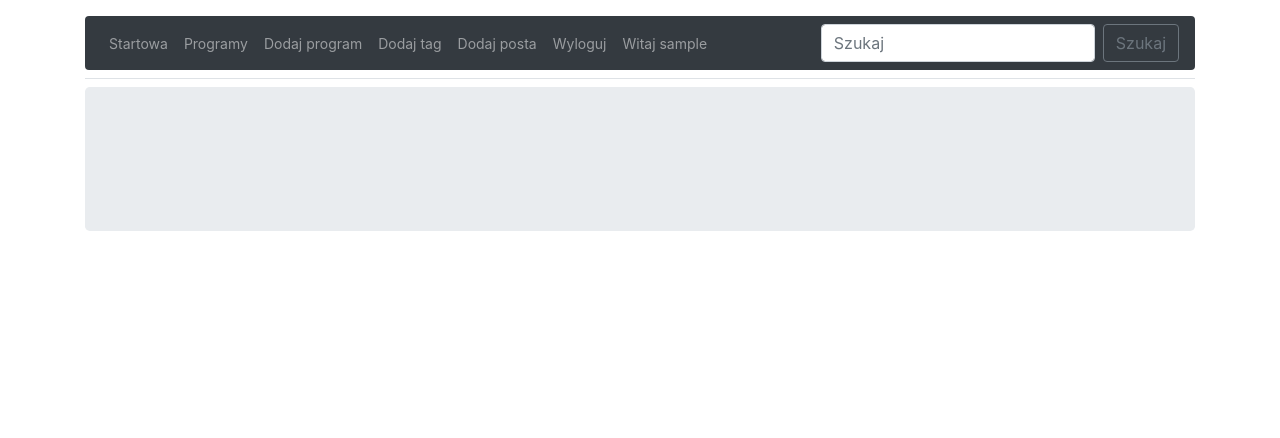
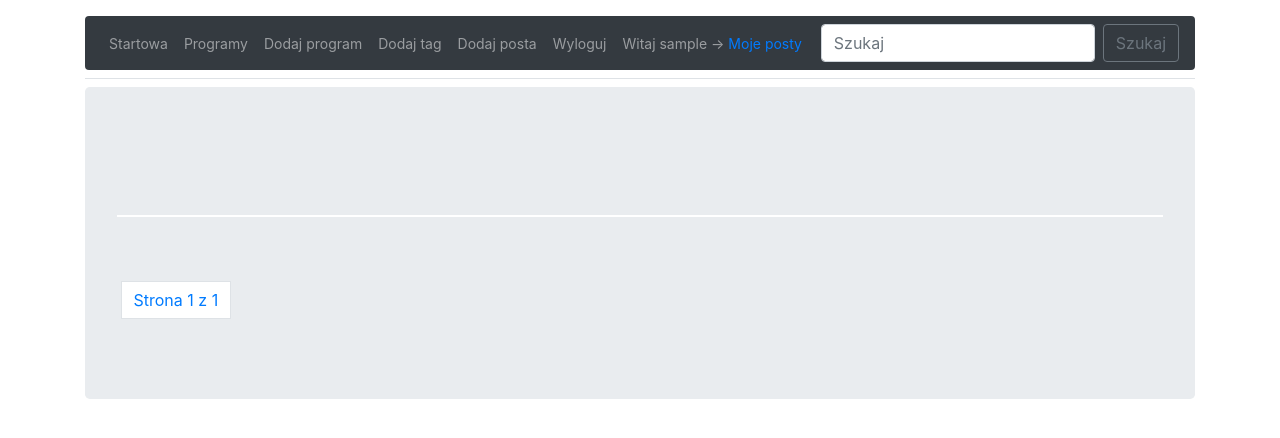
Before and after one commit to RyszardUrbanczyk/addFindTag_blog, a Django app: page /program-list/ in a window 1280 px wide. Shown: the top 438 px of the page. Run offline with Django 3.2, Linux system fonts and the light colour scheme; the visitor is signed in with stand-in values (Sample User, id 1); data that the repository does not hold is empty; some libraries are stand-ins or nearby versions.

Commit message:
Adding a view, template and url with the list of posts of the currently logged in user

```diff
--- a/addFindTag_blog/urls.py
+++ b/addFindTag_blog/urls.py
@@ -36,4 +36,5 @@ urlpatterns = [
     path('add-post/', views.AddPostView.as_view(), name='add-post'),
     path('add-comment/<int:id>/', views.AddCommentView.as_view(), name='add-comment'),
     path('add-tag/', views.AddTag.as_view(), name='add-tag'),
+    path('post-user/', views.ListPostLoggedUser.as_view(), name='post-user'),
 ] + static(settings.MEDIA_URL, document_root = settings.MEDIA_ROOT)
--- a/blog_app/views.py
+++ b/blog_app/views.py
@@ -1,4 +1,4 @@
-from django.contrib.auth.mixins import LoginRequiredMixin
+from django.contrib.auth.mixins import LoginRequiredMixin, PermissionRequiredMixin
 from django.contrib.auth.models import User
 from django.core import paginator
 from django.core.paginator import Paginator, EmptyPage, PageNotAnInteger
@@ -175,3 +175,10 @@ class AddTag(LoginRequiredMixin, CreateView):
     def get_context_data(self, **kwargs):
         ctx = {'form': AddTagForm()}
         return ctx
+
+
+class ListPostLoggedUser(View):
+
+    def get(self, request):
+        posts = Post.objects.filter(author=request.user)
+        return render(request, 'list-logged-user.html', {'posts': posts})
--- a/templates/navigation-bar.html
+++ b/templates/navigation-bar.html
@@ -33,7 +33,7 @@
                     <li class="nav-item">
                         <a class="nav-link" href="{% url 'logout' %}">Wyloguj</a>
                     </li>
-                    <li class="nav-item nav-link">Witaj {{ user }}
+                    <li class="nav-item nav-link">Witaj {{ user }} &rarr; <a href="{% url 'post-user' %}">Moje posty</a>
                     </li>
                     {% else %}
                     <li class="nav-item">
--- a/templates/program-list.html
+++ b/templates/program-list.html
@@ -3,7 +3,7 @@
 {% block content %}
 
     {% for obj in objects %}
-        <div class="card mb-2">
+        <div class="card mb-3">
             <h4 class="card-header">{{ obj.name }}</h4>
             <div class="card-body">
                 <p class="card-text">{{ obj.description }}</p>
@@ -13,58 +13,30 @@
         </div>
     {% endfor %}
 
-    {#    <div class="pagination">#}
-    {#    <span class="step-links">#}
-    {#        {% if page_obj.has_previous %}#}
-    {#            <a href="?page=1">&laquo; first</a>#}
-    {#            <a href="?page={{ page_obj.previous_page_number }}">previous</a>#}
-    {#        {% endif %}#}
-    {##}
-    {#        <span class="current">#}
-    {#            Page {{ page_obj.number }} of {{ page_obj.paginator.num_pages }}.#}
-    {#        </span>#}
-    {##}
-    {#        {% if page_obj.has_next %}#}
-    {#            <a href="?page={{ page_obj.paginator.num_pages }}">last &raquo;</a>#}
-    {#            <a href="?page={{ page_obj.next_page_number }}">next</a>#}
-    {#        {% endif %}#}
-    {#    </span>#}
-    {#</div>#}
+<!-- PAGINATION -->
+
+    <br><br>
+    <hr style="width:100%; height:2px;border-width:0;color:white;background-color:white;text-align:left;margin-left:0">
+    <br><br>
 
     <nav aria-label="Page navigation example">
         <ul class="pagination">
             {% if page_obj.has_previous %}
-            <li class="page-item"><a class="page-link" href="?page=1">First</a></li>
-            <li class="page-item"><a class="page-link" href="?page={{ page_obj.previous_page_number }}">Previous</a>
+                <li class="page-item"><a class="page-link" href="?page=1">Pierwsza</a></li>
+                <li class="page-item"><a class="page-link"
+                                         href="?page={{ page_obj.previous_page_number }}">Poprzednia</a>
                 </li>
             {% endif %}
-{#        <li class="page-item">Page {{ page_obj.number }} of {{ page_obj.paginator.num_pages }}.</li>#}
+            &nbsp;
+            <li class="page-item page-link">
+            Strona {{ page_obj.number }} z {{ page_obj.paginator.num_pages }}
+        </li>&nbsp;
             {% if page_obj.has_next %}
-        <li class="page-item"><a class="page-link" href="?page={{ page_obj.paginator.num_pages }}">Last</a></li>
-        <li class="page-item"><a class="page-link" href="?page={{ page_obj.next_page_number }}">Next</a></li>
+                <li class="page-item"><a class="page-link" href="?page={{ page_obj.paginator.num_pages }}">Ostatnia</a>
+                </li>
+                <li class="page-item"><a class="page-link" href="?page={{ page_obj.next_page_number }}">Nstępna</a></li>
             {% endif %}
         </ul>
     </nav>
 
 {% endblock %}
-
-
-
-
-
-{#<nav aria-label="Page navigation example">#}
-{#    <ul class="pagination">#}
-{#        {% if page_obj.has_previous %}#}
-{#            <li class="page-item"><a class="page-link" href="?page=1">First</a></li>#}
-{#            <li class="page-item"><a class="page-link" href="?page={{ page_obj.previous_page_number }}">Previous</a>#}
-{#            </li>#}
-{#        {% endif %}#}
-{#        <span class="current">#}
-{#        Page {{ page_obj.number }} of {{ page_obj.paginator.num_pages }}.#}
-{#        </span>#}
-{#    {% if page_obj.has_next %}#}
-{#        <li class="page-item"><a class="page-link" href="?page={{ page_obj.paginator.num_pages }}">Last &raquo;</a></li>#}
-{#        <li class="page-item"><a class="page-link" href="?page={{ page_obj.next_page_number }}">Next</a></li>#}
-{#    {% endif %}#}
-{#    </ul>#}
-{#</nav>#}
```
Also changed, not shown: templates/list-logged-user.html (added, +15 -0 lines), templates/pagination.html (+8 -9 lines), templates/program-detail.html (+14 -10 lines). Lines whose indentation alone changed are shown as unchanged.
